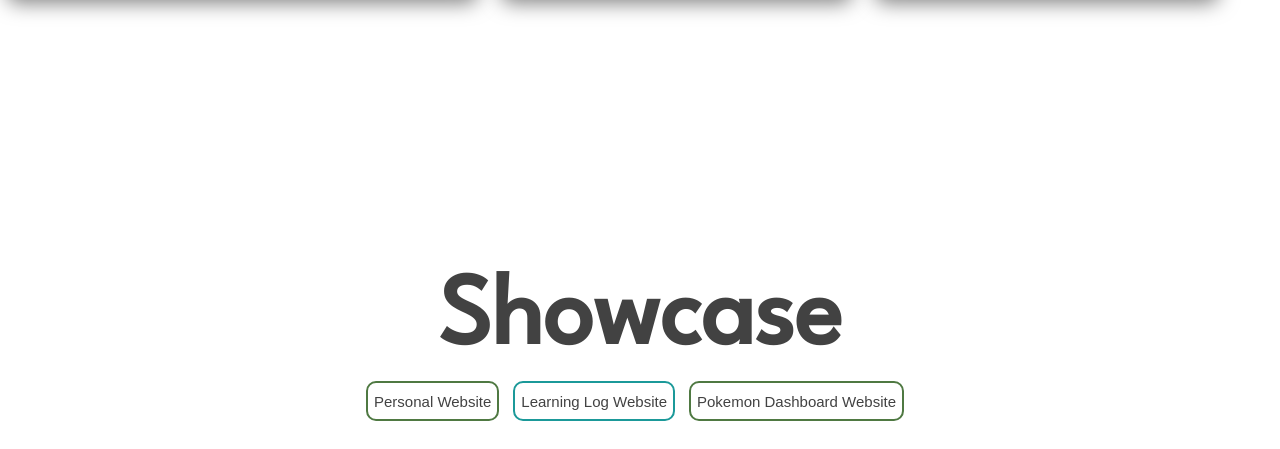
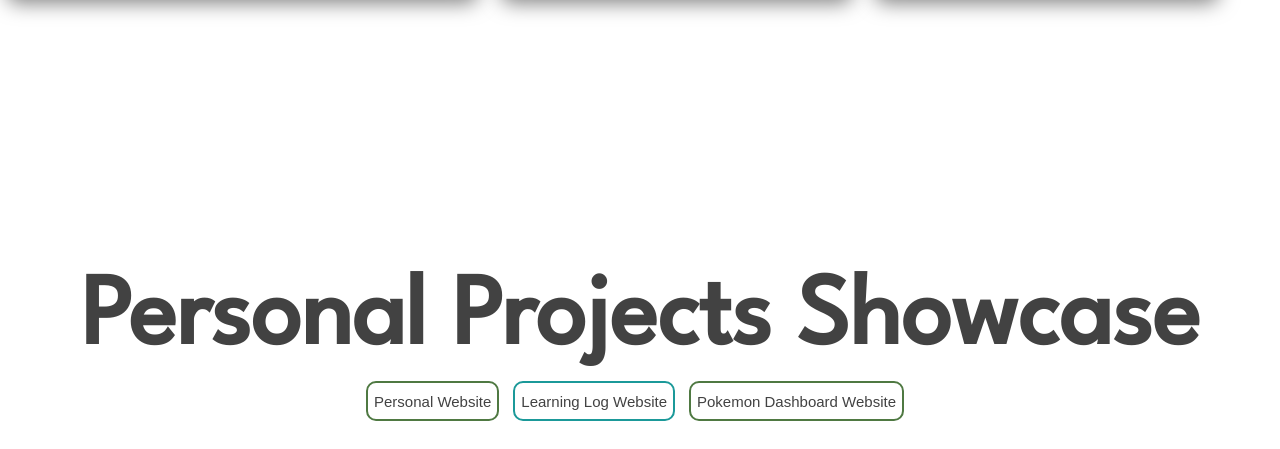
Before and after one commit to DMR0M/web_portfolio_site, a plain HTML site: page index.html in a window 1280 px wide. Shown: the part 1573-2022 px from the top of the page. Drawn offline with nearby package versions, Linux system fonts and the light colour scheme; a script that the page names is missing.

```diff
--- a/index.html
+++ b/index.html
@@ -5,7 +5,7 @@
     <meta http-equiv="X-UA-Compatible" content="IE=edge">
     <meta name="viewport" content="width=device-width, initial-scale=1.0">
     <link rel="icon" type="image/png" href="icons/prog.png">
-    <title>My Website</title>
+    <title>Rommel Dela Merced</title>
 
     <!--Web Page Icon-->
     <link rel="icon" type="image/png" href="">
@@ -75,7 +75,7 @@
     </section>
     <!--Projects Section-->
     <section id="projects">
-        <h1>Showcase</h1>
+        <h1>Personal Projects Showcase</h1>
         <div class="buttons">
             <button id='project-1' class="primary outline btn">Personal Website</button>
             <button id='project-2' class="secondary outline btn">Learning Log Website</button>
@@ -85,8 +85,7 @@
             <img src='./img/projects/my_website.png' alt='sample'/>
         </div>
         <div class='project-section'>
-            <h2 id='project-title'> Personal Portfolio Website
-            </h2>
+            <h2 id='project-title'> Personal Portfolio Website </h2>
             <h3 id='project-desc'>My portfolio website to view my projects, skills, experience, and information.</h3>
         </div>
     </section>
```
Also changed, not shown: 1 other file.
